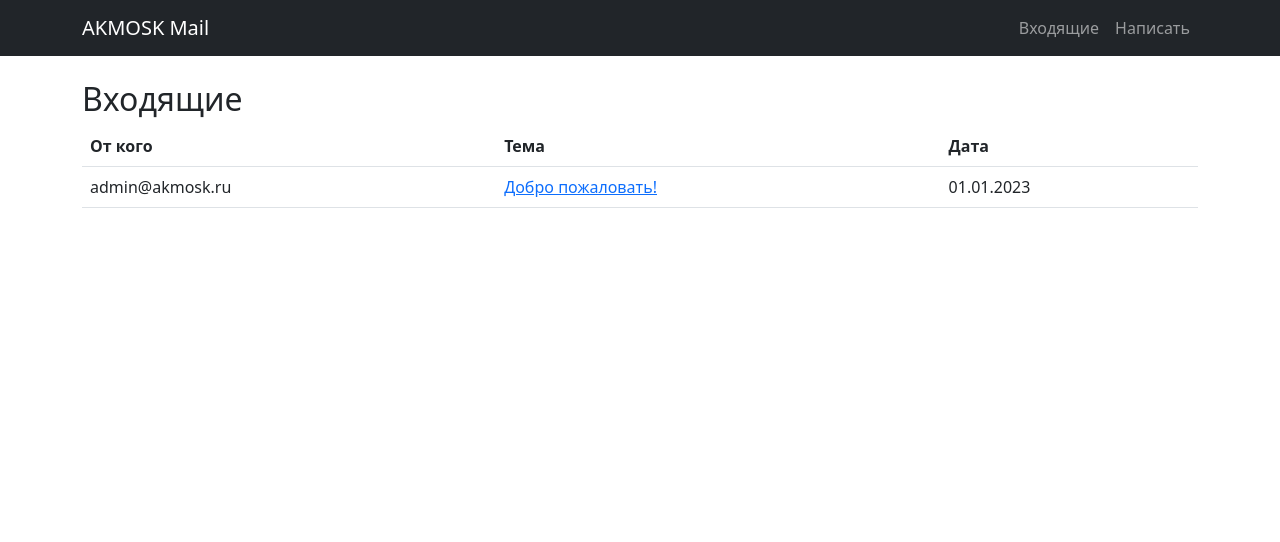
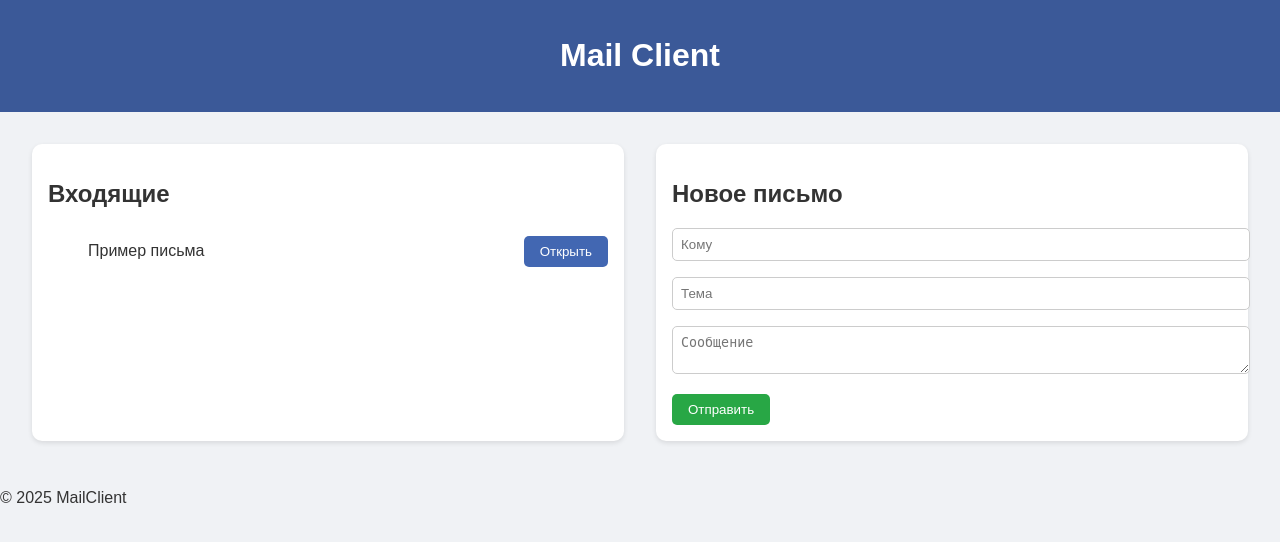
Before and after one commit to artyomandreew23111989/mailclient, a Django app: page /inbox/ in a window 1280 px wide. Shown: the top 542 px of the page. Run offline with Django 5.2, Linux system fonts and the light colour scheme; the visitor is signed in with stand-in values (Sample User, id 1).

Commit message:
Улучшен пользовательский интерфес

```diff
--- a/mailapp/templates/mailapp/inbox.html
+++ b/mailapp/templates/mailapp/inbox.html
@@ -1,22 +1,34 @@
 {% extends 'base.html' %}
 
+{% block title %}Входящие{% endblock %}
+
 {% block content %}
-<h2>Входящие</h2>
-<table class="table">
-    <thead>
-        <tr>
-            <th>От кого</th>
-            <th>Тема</th>
-            <th>Дата</th>
-        </tr>
-    </thead>
-    <tbody>
-        <!-- Пример письма -->
-        <tr>
-            <td>admin@akmosk.ru</td>
-            <td><a href="#">Добро пожаловать!</a></td>
-            <td>01.01.2023</td>
-        </tr>
-    </tbody>
-</table>
+<section class="inbox">
+    <h2>Входящие</h2>
+    <ul id="email-list">
+        <li class="email-item">
+            <span class="email-subject">Пример письма</span>
+            <button class="view-button" onclick="viewEmail('Пример письма', 'Текст письма...')">Открыть</button>
+        </li>
+    </ul>
+</section>
+
+<section class="compose">
+    <h2>Новое письмо</h2>
+    <form id="compose-form">
+        <input type="email" placeholder="Кому" required>
+        <input type="text" placeholder="Тема" required>
+        <textarea placeholder="Сообщение" required></textarea>
+        <button type="submit">Отправить</button>
+    </form>
+</section>
+
+<!-- Модальное окно -->
+<div id="modal" class="modal hidden">
+    <div class="modal-content">
+        <span id="modal-close">&times;</span>
+        <h3 id="modal-subject"></h3>
+        <p id="modal-body"></p>
+    </div>
+</div>
 {% endblock %}
--- a/mailclient/settings.py
+++ b/mailclient/settings.py
@@ -21,6 +21,8 @@ ALLOWED_HOSTS = []
 # Application definition
 
 AUTH_USER_MODEL = 'mailapp.User'
+
+STATICFILES_DIRS = [BASE_DIR / 'static']
 
 INSTALLED_APPS = [
     'django.contrib.admin',
--- /dev/null
+++ b/static/css/styles.css
@@ -0,0 +1,105 @@
+body {
+    font-family: Arial, sans-serif;
+    margin: 0;
+    background-color: #f0f2f5;
+    color: #333;
+}
+
+header {
+    background-color: #3b5998;
+    color: white;
+    padding: 1rem;
+    text-align: center;
+}
+
+main {
+    display: grid;
+    grid-template-columns: 1fr 1fr;
+    gap: 2rem;
+    padding: 2rem;
+}
+
+section {
+    background: white;
+    padding: 1rem;
+    border-radius: 10px;
+    box-shadow: 0 2px 5px rgba(0,0,0,0.1);
+}
+
+.email-item {
+    display: flex;
+    justify-content: space-between;
+    align-items: center;
+    padding: 0.5rem 0;
+    border-bottom: 1px solid #eee;
+}
+
+.email-item:last-child {
+    border-bottom: none;
+}
+
+.view-button {
+    background-color: #4267B2;
+    color: white;
+    border: none;
+    padding: 0.5rem 1rem;
+    border-radius: 5px;
+    cursor: pointer;
+}
+
+.view-button:hover {
+    background-color: #365899;
+}
+
+form input, form textarea {
+    width: 100%;
+    padding: 0.5rem;
+    margin-bottom: 1rem;
+    border: 1px solid #ccc;
+    border-radius: 5px;
+}
+
+form button {
+    background-color: #28a745;
+    color: white;
+    border: none;
+    padding: 0.5rem 1rem;
+    border-radius: 5px;
+    cursor: pointer;
+}
+
+form button:hover {
+    background-color: #218838;
+}
+
+/* Modal styles */
+.modal {
+    position: fixed;
+    top: 0; left: 0;
+    width: 100%; height: 100%;
+    background: rgba(0, 0, 0, 0.6);
+    display: flex;
+    justify-content: center;
+    align-items: center;
+}
+
+.modal.hidden {
+    display: none;
+}
+
+.modal-content {
+    background: white;
+    padding: 2rem;
+    border-radius: 10px;
+    width: 90%;
+    max-width: 500px;
+    text-align: center;
+}
+
+#modal-close {
+    position: absolute;
+    top: 20px;
+    right: 30px;
+    font-size: 1.5rem;
+    cursor: pointer;
+}
--- /dev/null
+++ b/static/js/scripts.js
@@ -0,0 +1,29 @@
+document.getElementById('compose-form').addEventListener('submit', function(event) {
+    event.preventDefault();
+
+    const to = this.elements[0].value;
+    const subject = this.elements[1].value;
+    const body = this.elements[2].value;
+
+    const emailList = document.getElementById('email-list');
+    const newEmail = document.createElement('li');
+    newEmail.className = 'email-item';
+    newEmail.innerHTML = `
+        <span class="email-subject">${subject}</span>
+        <button class="view-button" onclick="viewEmail('${subject}', '${body}')">Открыть</button>
+    `;
+    emailList.appendChild(newEmail);
+
+    this.reset();
+    alert('Письмо отправлено!');
+});
+
+function viewEmail(subject, body) {
+    document.getElementById('modal-subject').innerText = subject;
+    document.getElementById('modal-body').innerText = body;
+    document.getElementById('modal').classList.remove('hidden');
+}
+
+document.getElementById('modal-close').addEventListener('click', function() {
+    document.getElementById('modal').classList.add('hidden');
+});
--- a/templates/base.html
+++ b/templates/base.html
@@ -1,21 +1,24 @@
+{% load static %}
 <!DOCTYPE html>
-<html>
+<html lang="ru">
 <head>
-    <title>Почтовый клиент</title>
-    <link href="https://cdn.jsdelivr.net/npm/bootstrap@5.3.0/dist/css/bootstrap.min.css" rel="stylesheet">
+    <meta charset="UTF-8">
+    <title>{% block title %}Mail Client{% endblock %}</title>
+    <link rel="stylesheet" href="{% static 'css/styles.css' %}">
+    <script src="{% static 'js/scripts.js' %}" defer></script>
 </head>
 <body>
-    <nav class="navbar navbar-expand-lg navbar-dark bg-dark">
-        <div class="container">
-            <a class="navbar-brand" href="/">AKMOSK Mail</a>
-            <div class="navbar-nav">
-                <a class="nav-link" href="/inbox/">Входящие</a>
-                <a class="nav-link" href="/compose/">Написать</a>
-            </div>
-        </div>
-    </nav>
-    <div class="container mt-4">
-        {% block content %}{% endblock %}
-    </div>
+    <header>
+        <h1>Mail Client</h1>
+    </header>
+
+    <main>
+        {% block content %}
+        {% endblock %}
+    </main>
+
+    <footer>
+        <p>&copy; 2025 MailClient</p>
+    </footer>
 </body>
 </html>
```
Also changed, not shown: mailapp/templates/mailapp/partials/sidebar.html (added, +17 -0 lines), mailapp/templates/mailapp/partials/toolbar.html (added, +17 -0 lines).
